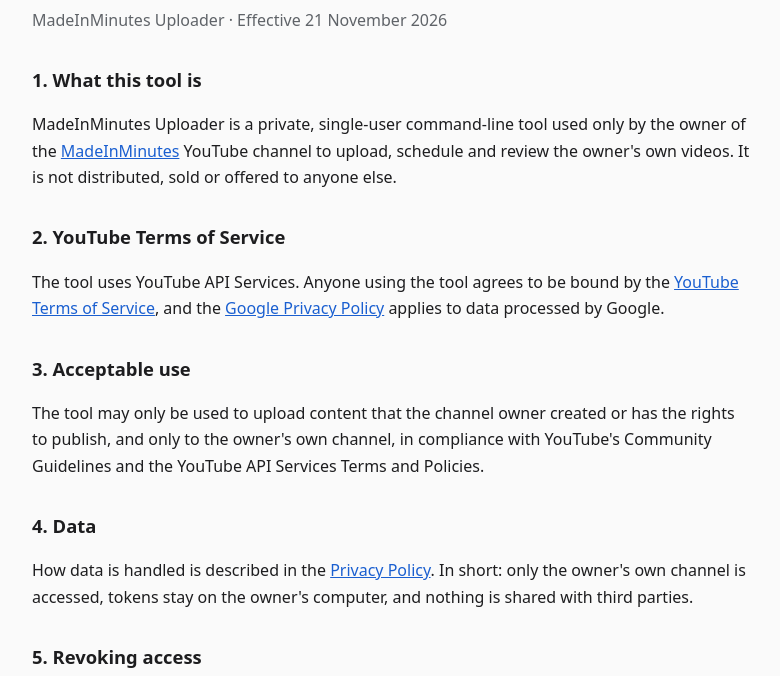
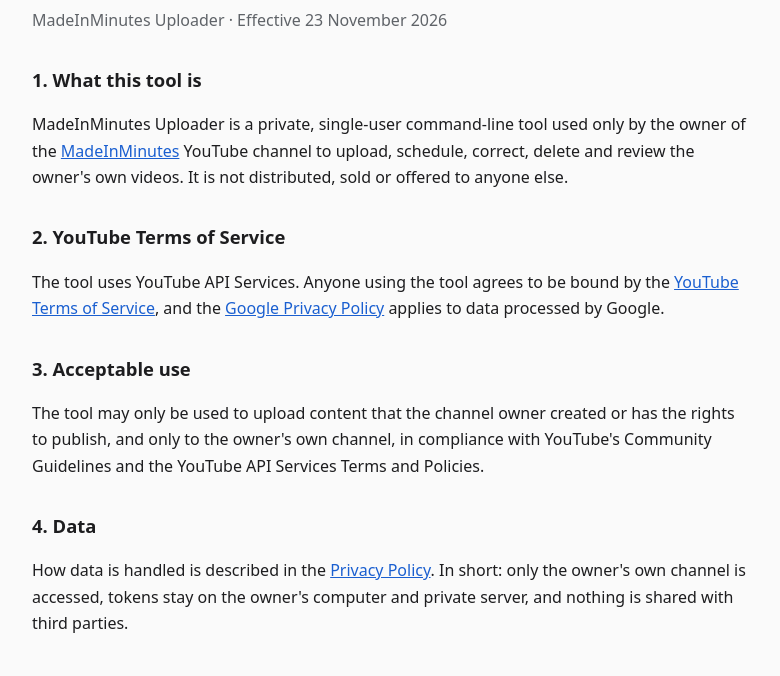
Before and after one commit to ematrix911/madeinminutes-uploader, a plain HTML site: page terms.html in a window 1280 px wide. Shown: the part 93-769 px from the top of the page, without its empty margins (248-1028 px from the left). Drawn offline with Linux system fonts and the light colour scheme.

Commit message:
List the edit/delete permission and token storage (terms)
Co-Authored-By: Claude Opus 5.5 <noreply@anthropic.com>

```diff
--- a/terms.html
+++ b/terms.html
@@ -17,12 +17,12 @@
 <body>
 <main>
   <h1>Terms of Service</h1>
-  <p class="sub">MadeInMinutes Uploader · Effective 21 November 2026</p>
+  <p class="sub">MadeInMinutes Uploader · Effective 23 November 2026</p>
 
   <h2>1. What this tool is</h2>
   <p>MadeInMinutes Uploader is a private, single-user command-line tool used only by the owner of the
   <a href="https://www.youtube.com/channel/UC3sHURsDNkBRSjdfVJxBHWQ">MadeInMinutes</a> YouTube channel to upload,
-  schedule and review the owner's own videos. It is not distributed, sold or offered to anyone else.</p>
+  schedule, correct, delete and review the owner's own videos. It is not distributed, sold or offered to anyone else.</p>
 
   <h2>2. YouTube Terms of Service</h2>
   <p>The tool uses YouTube API Services. Anyone using the tool agrees to be bound by the
@@ -35,7 +35,7 @@
 
   <h2>4. Data</h2>
   <p>How data is handled is described in the <a href="privacy.html">Privacy Policy</a>. In short: only the owner's own
-  channel is accessed, tokens stay on the owner's computer, and nothing is shared with third parties.</p>
+  channel is accessed, tokens stay on the owner's computer and private server, and nothing is shared with third parties.</p>
 
   <h2>5. Revoking access</h2>
   <p>Access can be revoked at any time at
```
